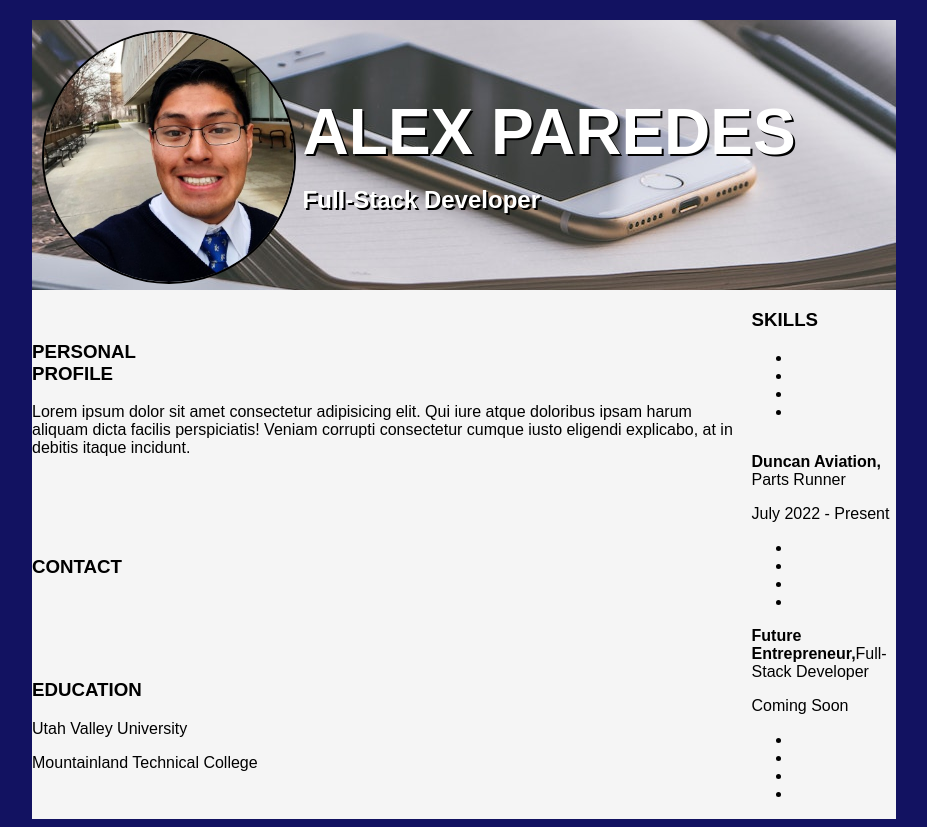
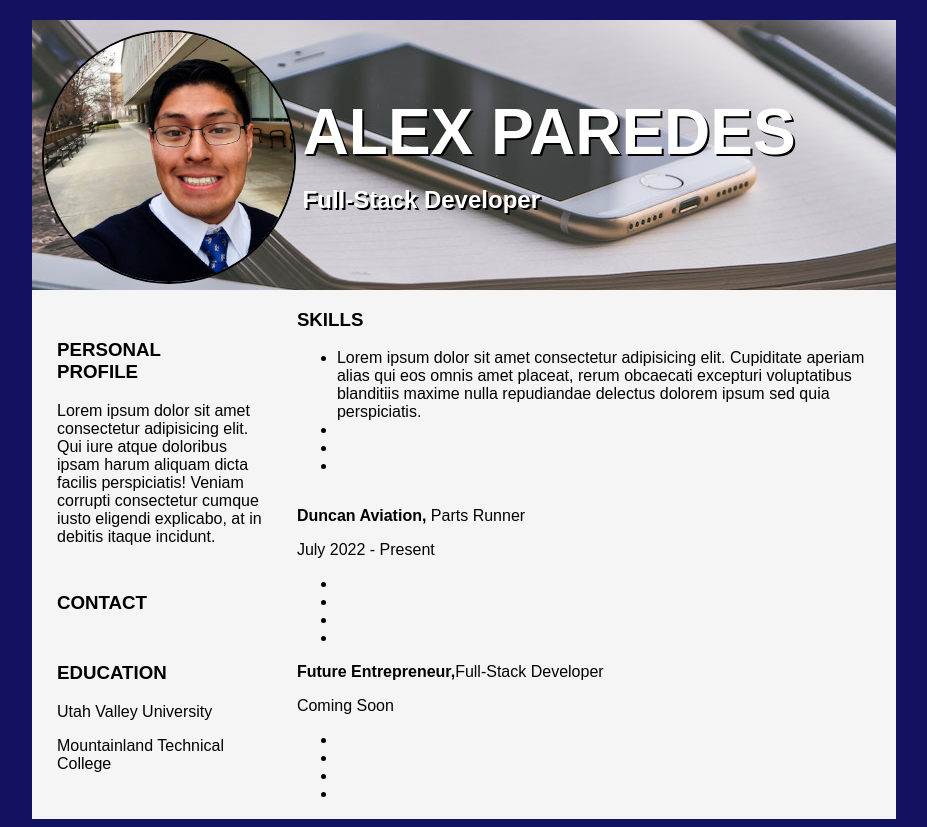
Before and after one commit to Walls101/resume.sass, a plain HTML site: page index.html in a window 1280 px wide. Shown: the whole page, without its empty margins (176-1103 px from the left). Drawn offline with Linux system fonts and the light colour scheme.

Commit message:
changed look on bottom left resume

```diff
--- a/index.html
+++ b/index.html
@@ -42,7 +42,7 @@
                 <div class="skills">
                     <h3>SKILLS</h3>
                     <ul>
-                        <li></li>
+                        <li>Lorem ipsum dolor sit amet consectetur adipisicing elit. Cupiditate aperiam alias qui eos omnis amet placeat, rerum obcaecati excepturi voluptatibus blanditiis maxime nulla repudiandae delectus dolorem ipsum sed quia perspiciatis.</li>
                         <li></li>
                         <li></li>
                         <li></li>
--- a/style.scss
+++ b/style.scss
@@ -61,6 +61,9 @@ body{
     display: flex;
     flex-direction: column;
     justify-content: space-around;
+    height: auto;
+    width: 600px;
+    margin: 25px;
 }
 
 .right{
```
Also changed, not shown: style.css, 1 other file.
